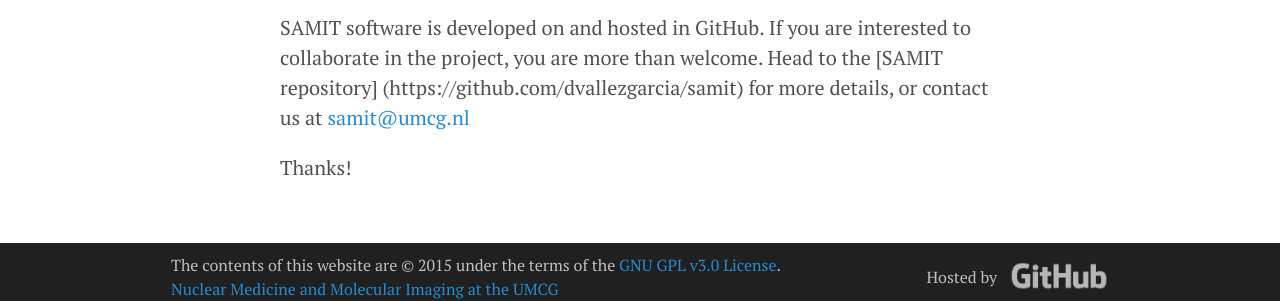
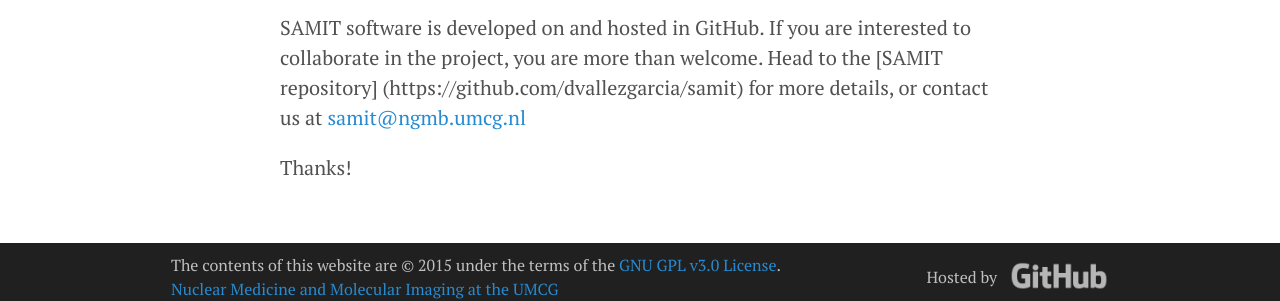
Before and after one commit to mic-umcg/samit, a Jekyll site: the page built from index.md, in a window 1280 px wide. Shown: the part 1150-1451 px from the top of the page. Built offline with Jekyll 4.4.1, drawn with Linux system fonts in a browser that asks for light colours; Markdown is read by kramdown in place of the engine named in the settings.

Commit message:
Revert "Work in progress"
This reverts commit ed504c0f9ee838c46bee609815c8c41153ab23e7.

```diff
--- a/_config.yml
+++ b/_config.yml
@@ -12,13 +12,14 @@ relative_permalinks: true
 title:               SAMIT
 tagline:             'Small Animal Molecular Imaging Toolbox'
 description:         'The aim of this toolbox is to facilitate the construction of new tracer specific templates and the subsequent voxel-based analysis of small animal PET and SPECT brain images.'
+url:                 http://dvallezgarcia.github.io/samit
 baseurl:             /samit
 paginate:            5
 
 # About/contact
 author:
   name:              David Vállez
-  email:             samit@umcg.nl
+  email:             samit@ngmb.umcg.nl
 
 # Custom vars
 version:             1.0.1
--- a/index.md
+++ b/index.md
@@ -23,6 +23,6 @@ It is helpful for us to know about the potential users of the toolbox. Therefore
 SAMIT is focused in the needs of the research community performing neuroimaging studies in small animal PET and SPECT. Most of the current functions are based on the experience and requirements of our department.
 It is assumed that users are already familiar with [SPM](http://www.fil.ion.ucl.ac.uk/spm). Whilst this software has been tested, not every possible combination of SPM environment and platform has been tried, so there may be some bugs. Please, contact us with any suggestion, bug report, or feature request so we can improve the software.
 
-SAMIT software is developed on and hosted in GitHub. If you are interested to collaborate in the project, you are more than welcome. Head to the [SAMIT repository] (https://github.com/dvallezgarcia/samit) for more details, or contact us at <samit@umcg.nl>
+SAMIT software is developed on and hosted in GitHub. If you are interested to collaborate in the project, you are more than welcome. Head to the [SAMIT repository] (https://github.com/dvallezgarcia/samit) for more details, or contact us at <samit@ngmb.umcg.nl>
 
 Thanks!
```
